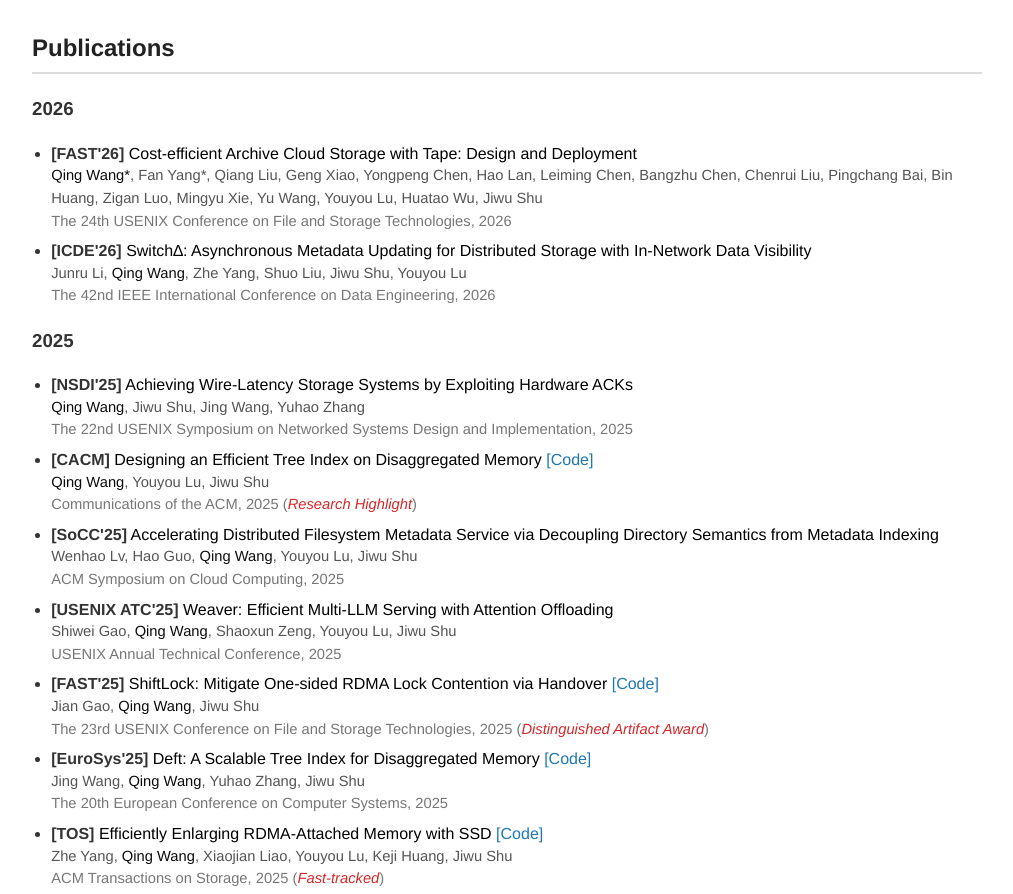
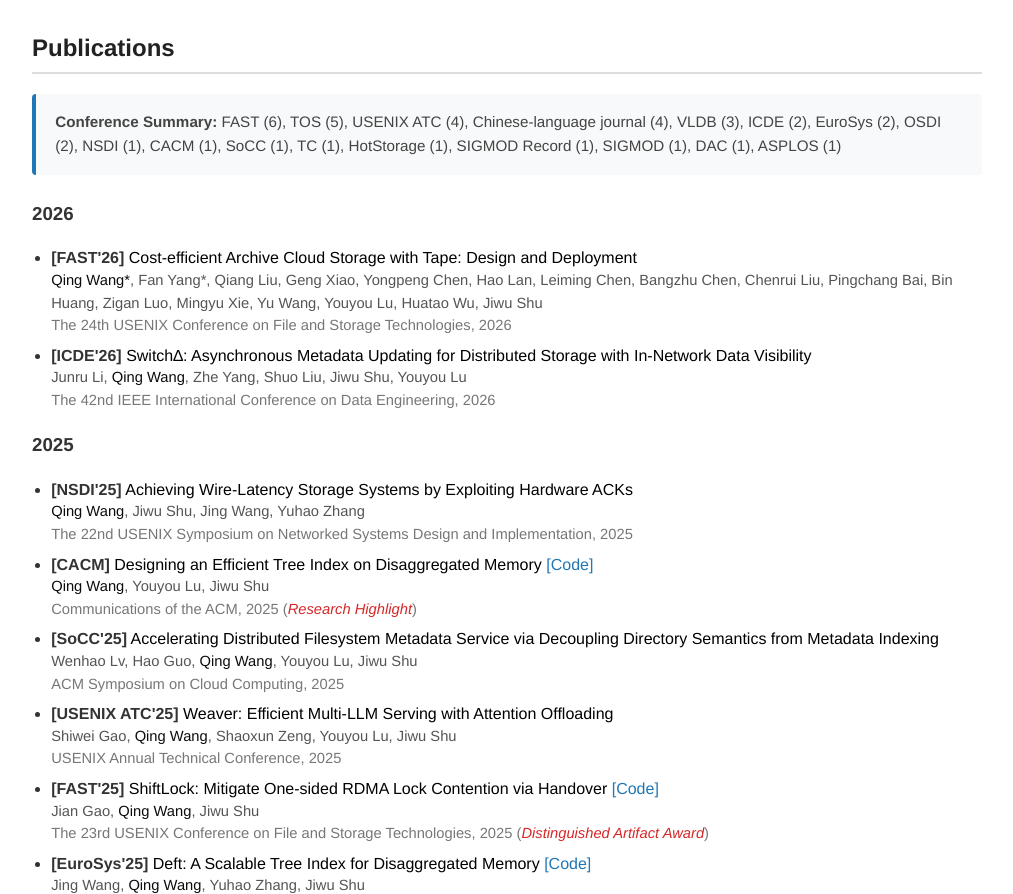
Before and after one commit to CHINALJR/Transpeptidase.github.io, a plain HTML site: page js_index.html in a window 1280 px wide. Shown: the part 1111-2005 px from the top of the page, without its empty margins (133-1146 px from the left). Drawn offline with Linux system fonts and the light colour scheme.

Commit message:
add paper summary

```diff
--- a/script.js
+++ b/script.js
@@ -2,6 +2,26 @@ document.addEventListener('DOMContentLoaded', () => {
   fetch('papers/publications.json')
     .then(response => response.json())
     .then(papers => {
+      // 统计会议数量
+      const conferenceCount = {};
+      papers.forEach(paper => {
+        if (paper.short) {
+          // 提取会议名称（去掉年份后缀，如'22, '23等）
+          const conferenceName = paper.short.replace(/'?\d{2}$/, '').trim();
+          conferenceCount[conferenceName] = (conferenceCount[conferenceName] || 0) + 1;
+        } else {
+          // 没有short字段的认为是中文期刊
+          conferenceCount['Chinese-language journal'] = (conferenceCount['Chinese-language journal'] || 0) + 1;
+        }
+      });
+
+      // 按数量排序
+      const sortedConferences = Object.entries(conferenceCount)
+        .sort((a, b) => b[1] - a[1])
+        .map(([name, count]) => `${name} (${count})`)
+        .join(', ');
+
+      // 生成论文分组
       const grouped = {};
       papers.forEach(paper => {
         if (!grouped[paper.year]) {
@@ -11,6 +31,15 @@ document.addEventListener('DOMContentLoaded', () => {
       });
 
       const container = document.getElementById('paper-list');
+
+      // 插入汇总统计
+      if (sortedConferences) {
+        const summaryDiv = document.createElement('div');
+        summaryDiv.className = 'conference-summary';
+        summaryDiv.innerHTML = `<p><strong>Conference Summary:</strong> ${sortedConferences}</p>`;
+        container.appendChild(summaryDiv);
+      }
+
       const sortedYears = Object.keys(grouped).sort((a, b) => parseInt(b) - parseInt(a));
 
       sortedYears.forEach(year => {
--- a/style.css
+++ b/style.css
@@ -122,3 +122,18 @@ a:hover {
 #paper-list li {
   line-height: 1.35em;
 }
+
+.conference-summary {
+  background-color: #f8f9fa;
+  padding: 1rem 1.2rem;
+  margin-bottom: 1.5rem;
+  border-left: 4px solid #1f77b4;
+  border-radius: 4px;
+  font-size: 0.95em;
+}
+
+.conference-summary p {
+  margin: 0;
+  color: #444;
+  line-height: 1.6;
+}
```
Also changed, not shown: index.html (+1 -1 lines).
